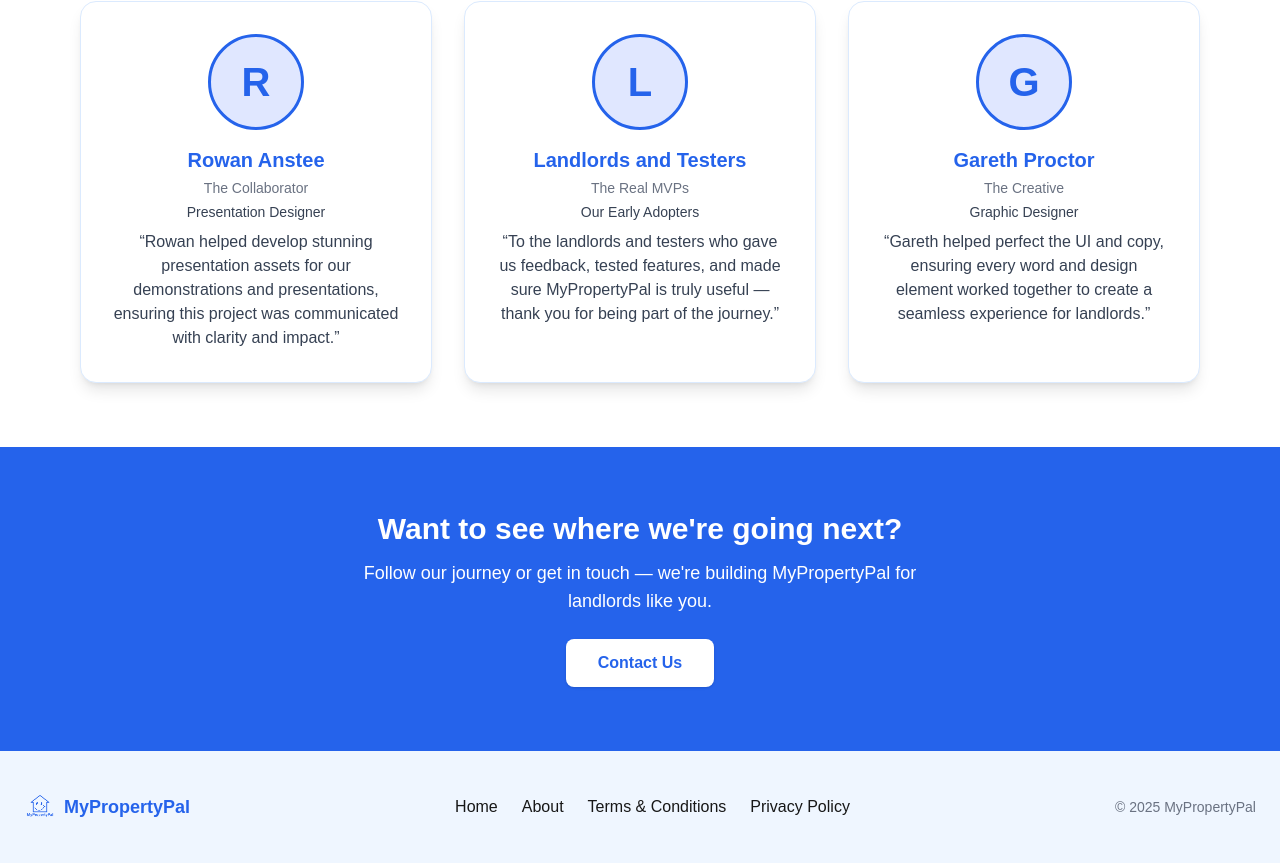
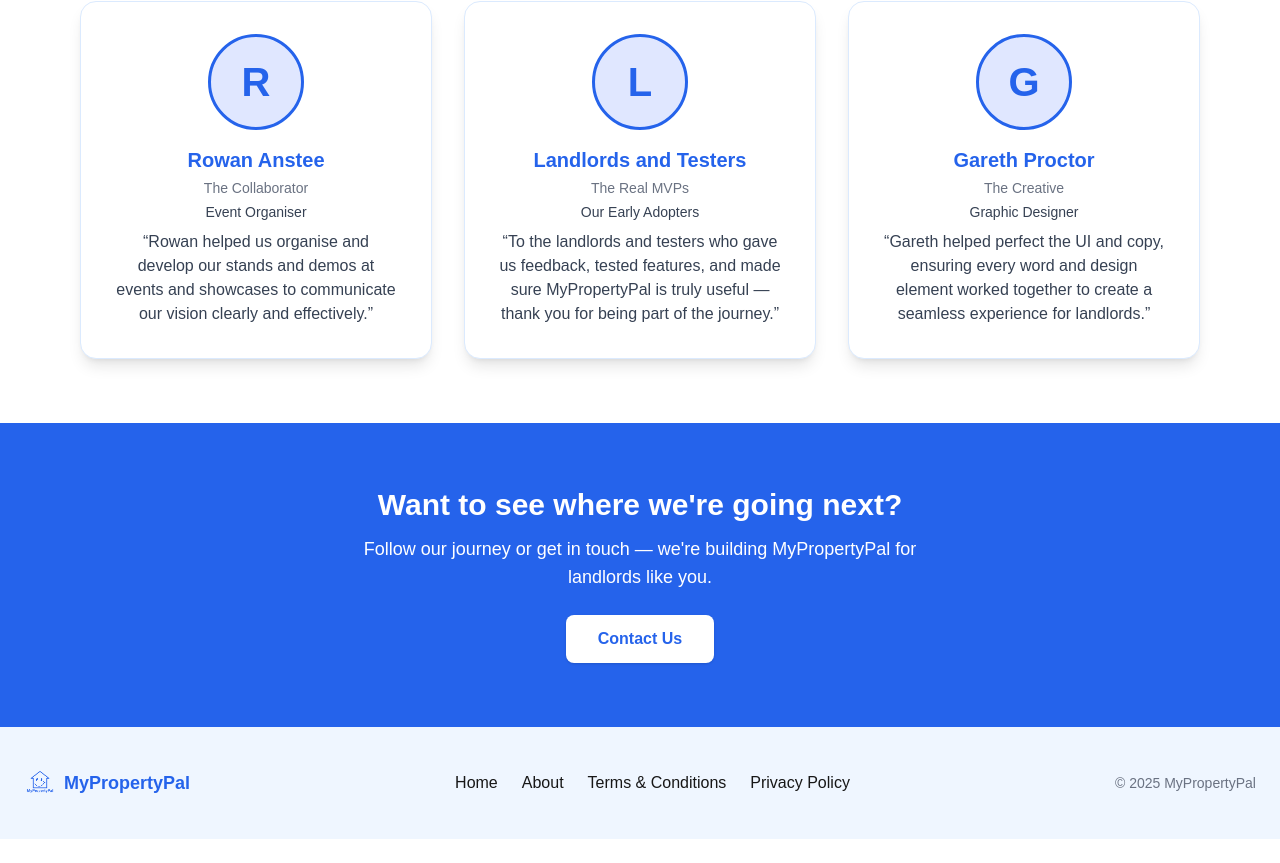
Before and after one commit to rubberduckies12/MyPropertyPal, a Next.js app in the folder marketing_site/: page /about/about in a window 1280 px wide. Shown: the part 1249-2112 px from the top of the page. After the commit the page ends 2088 px from the top, so only its background shows below. Built offline with nearby package versions, Linux system fonts and the light colour scheme.

Commit message:
rowan desc change

```diff
--- a/marketing_site/src/pages/about/about.jsx
+++ b/marketing_site/src/pages/about/about.jsx
@@ -112,9 +112,9 @@
                         <FounderIcon letter="R" color="#2563eb" />
                         <h3 className="text-xl font-bold mb-1 text-[#2563eb]">Rowan Anstee</h3>
                         <div className="text-sm text-gray-500 mb-1">The Collaborator</div>
-                        <div className="text-sm text-gray-700 mb-2">Presentation Designer</div>
+                        <div className="text-sm text-gray-700 mb-2">Event Organiser</div>
                         <p className="text-gray-700 text-center text-base">
-                            “Rowan helped develop stunning presentation assets for our demonstrations and presentations, ensuring this project was communicated with clarity and impact.”
+                            “Rowan helped us organise and develop our stands and demos at events and showcases to communicate our vision clearly and effectively.”
                         </p>
                     </div>
                     {/* Landlords and Testers */}
```
Also changed, not shown: 1 other file (tests, documents, lock files or other folders).
